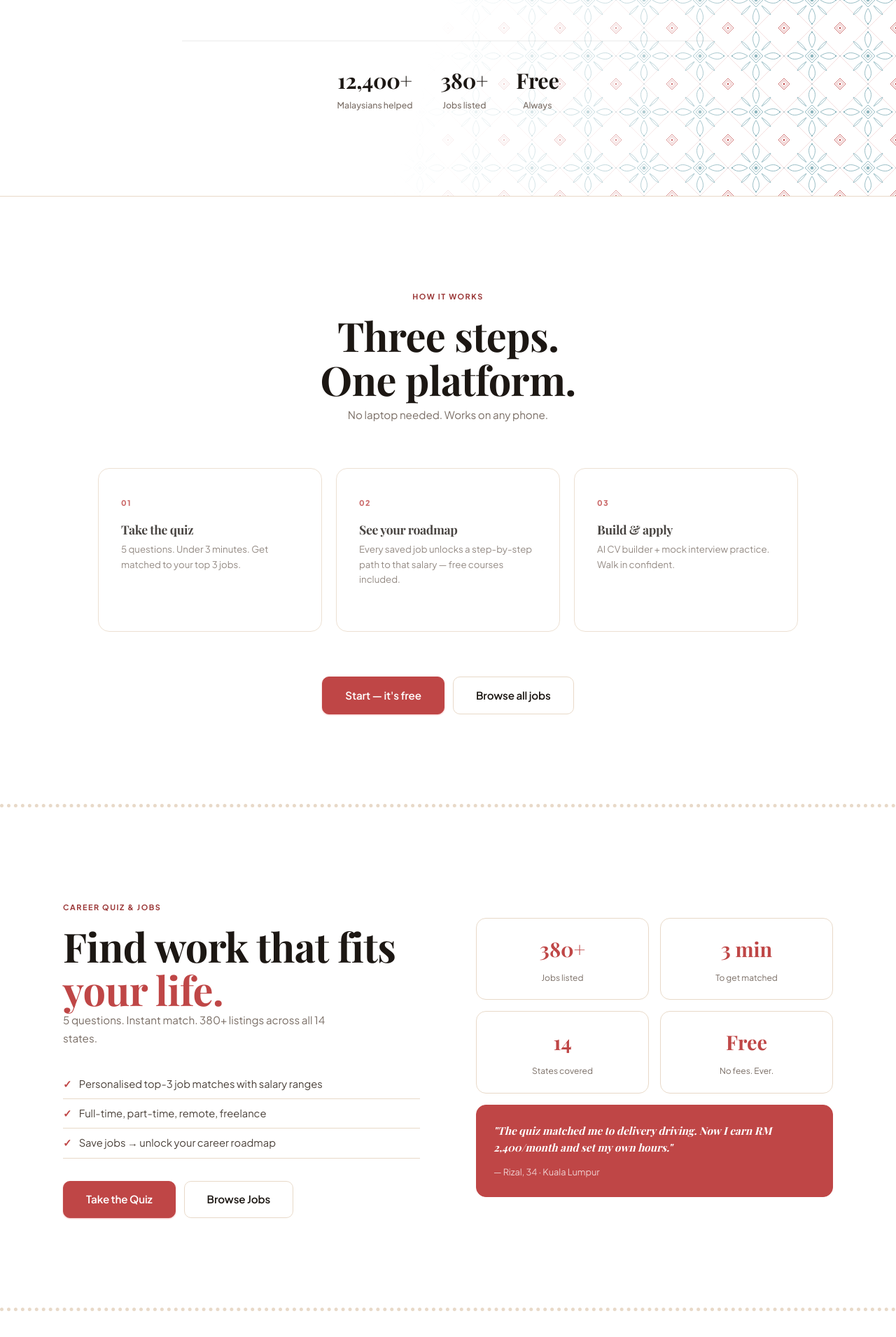
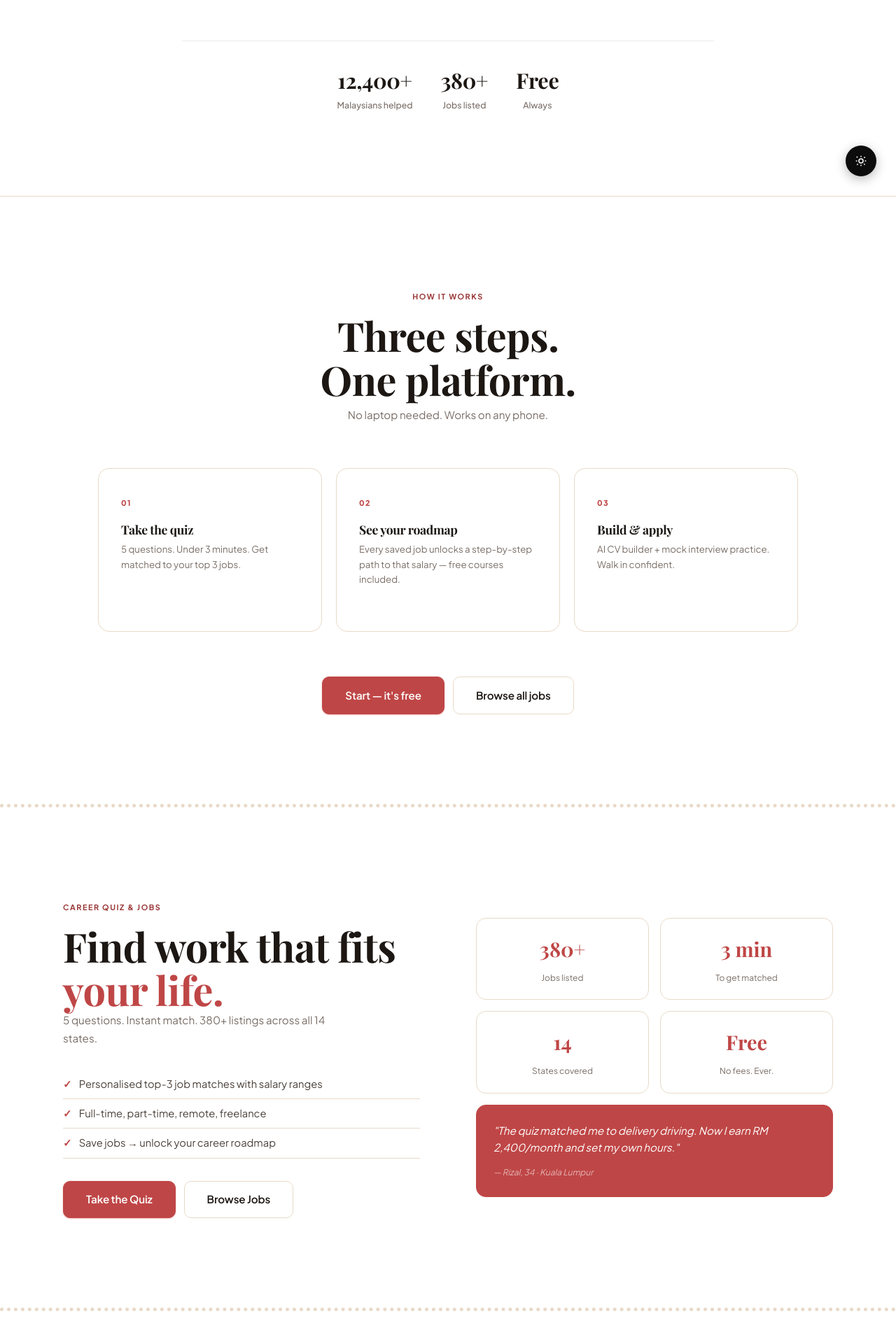
Before and after one commit to CameliaCH/NAIK, a Flask app: page / in a window 1280 px wide. Shown: the part 520-2431 px from the top of the page at 70% size. Run offline with Flask 3, Linux system fonts and the light colour scheme.

Commit message:
minor updates

```diff
--- a/static/naik.css
+++ b/static/naik.css
@@ -31,6 +31,10 @@
   --banner: #1c1713;
   --alw-dk: #0c0c0c;
   --alw-white: white;
+  --trans-cream: rgba(255, 255, 255, 0.8);
+  --trans-rose-lt: rgba(247, 228, 233, 0.9);
+  --trans-card-bg: rgba(241, 221, 221, 0.8);
+  --batik-duration: 8s;
 }
 /*:root {
   --red:     #BF4646;
@@ -445,24 +450,117 @@ section { padding: clamp(5rem,10vw,8rem) clamp(1.5rem,5vw,5rem); }
     );
     -webkit-mask-size: 300% 100%;
     mask-size: 300% 100%;
-    -webkit-mask-position: -200% 0;
-    mask-position: -200% 0;
-    animation: batik-sweep 8s ease-in-out infinite;
+    -webkit-mask-repeat: no-repeat;
+    mask-repeat: no-repeat;
+    -webkit-mask-position: 200% 0;
+    mask-position: 200% 0;
+    animation: batik-sweep var(--batik-duration, 8s) linear infinite;
   }
-
 
 @keyframes batik-sweep {
   0%   {
     opacity: 1;
+    -webkit-mask-position: 200% 0;
+    mask-position: 200% 0;
+  }
+  100% {
+    opacity: 1;
     -webkit-mask-position: -200% 0;
     mask-position: -200% 0;
   }
-  100% {
-    opacity: 1;
-    -webkit-mask-position: 200% 0;
-    mask-position: 200% 0;
+}
+
+  #batik-mount.batik-off svg {
+    animation-play-state: paused;
+    opacity: 0 !important;
   }
-}}
+}
+
+/* ── BATIK SHINE SETTINGS FAB (touch/mobile only) ─────────── */
+.batik-settings-fab {
+  display: none;
+  position: fixed;
+  bottom: 1.75rem;
+  right: 1.75rem;
+  z-index: 200;
+  flex-direction: column;
+  align-items: flex-end;
+  gap: 0.6rem;
+}
+@media (hover: none) {
+  .batik-settings-fab { display: flex; }
+}
+.batik-settings-btn {
+  width: 44px; height: 44px;
+  border-radius: 50%;
+  border: none;
+  background: var(--alw-dk);
+  color: #fff;
+  display: flex; align-items: center; justify-content: center;
+  cursor: pointer;
+  box-shadow: 0 4px 16px rgba(0,0,0,0.28);
+  transition: transform 0.15s;
+  flex-shrink: 0;
+}
+.batik-settings-btn:active { transform: scale(0.92); }
+.batik-settings-panel {
+  background: var(--cream);
+  border: 1px solid var(--border);
+  border-radius: 14px;
+  padding: 1rem 1.1rem;
+  box-shadow: 0 8px 32px rgba(0,0,0,0.16);
+  display: flex;
+  flex-direction: column;
+  gap: 0.9rem;
+  min-width: 200px;
+}
+.batik-settings-panel[hidden] { display: none; }
+.batik-settings-row {
+  display: flex;
+  align-items: center;
+  justify-content: space-between;
+  gap: 1rem;
+}
+.batik-speed-row {
+  flex-direction: column;
+  align-items: stretch;
+  gap: 0.4rem;
+}
+.batik-speed-header {
+  display: flex;
+  justify-content: space-between;
+}
+.batik-settings-label {
+  font-family: 'Plus Jakarta Sans', sans-serif;
+  font-size: 0.82rem;
+  font-weight: 600;
+  color: var(--ink);
+  white-space: nowrap;
+}
+.batik-toggle-btn {
+  font-family: 'Plus Jakarta Sans', sans-serif;
+  font-size: 0.75rem;
+  font-weight: 700;
+  padding: 0.3rem 0.9rem;
+  border-radius: 50px;
+  border: 1.5px solid var(--red);
+  background: var(--red);
+  color: #fff;
+  cursor: pointer;
+  transition: background 0.2s, color 0.2s, border-color 0.2s;
+  min-width: 44px;
+  text-align: center;
+}
+.batik-toggle-btn.off {
+  background: transparent;
+  color: var(--ink-lt);
+  border-color: var(--border);
+}
+.batik-speed-input {
+  width: 100%;
+  accent-color: var(--red);
+  cursor: pointer;
+}
 
   /* Sliding shine overlay via pseudo-element
   #batik-mount::after {
@@ -645,7 +736,7 @@ section { padding: clamp(5rem,10vw,8rem) clamp(1.5rem,5vw,5rem); }
 }
 
 .detail-stat-card {
-  background: #fff;
+  background: var(--trans-cream);
   border-radius: 14px;
   padding: 1.25rem;
   text-align: center;
@@ -668,9 +759,33 @@ section { padding: clamp(5rem,10vw,8rem) clamp(1.5rem,5vw,5rem); }
 .detail-stat-card.c-teal .n { color: var(--red); }
 .detail-stat-card.c-red   .n { color: var(--red); }
 
+.quote-card {
+  grid-column: span 2;
+  background: var(--red);
+  border: 1px solid var(--red);
+  border-radius: 14px;
+  text-align: left;
+  padding: 1.5rem;
+  color: #fff;
+  font-style: italic;
+  z-index: 5;
+}
+.quote-card .n {
+  font-size: .95rem;
+  font-style: italic;
+  color: #fff;
+  margin-bottom: .5rem;
+  display: block;
+}
+.quote-card .d {
+  color: rgba(255,255,255,0.6);
+  font-size: .75rem;
+}
+
 /* Full-width testimonial card */
 .highlight-teal {
   background: var(--red);
+  opacity:1;
   border-color: var(--red);
   text-align: left;
   padding: 1.5rem;
--- a/templates/NAIK.html
+++ b/templates/NAIK.html
@@ -54,8 +54,7 @@
   }
   .how-step {
     z-index: 5;
-    background: var(--cream);
-    opacity: 0.8;
+    background: var(--trans-cream);
     padding: 2.5rem 2rem;
     border: 1px solid var(--border);
     border-radius: 16px;
@@ -335,8 +334,8 @@
       <div class="detail-stat-card c-teal"><span class="n">3 min</span><span class="d">To get matched</span></div>
       <div class="detail-stat-card c-teal"><span class="n">14</span><span class="d">States covered</span></div>
       <div class="detail-stat-card c-teal"><span class="n">Free</span><span class="d">No fees. Ever.</span></div>
-      <div class="detail-stat-card highlight-teal" style="grid-column:span 2;">
-        <span class="n" style="font-size:.95rem;font-style:italic;margin-bottom:.5rem;display:block;">"The quiz matched me to delivery driving. Now I earn RM 2,400/month and set my own hours."</span>
+      <div class="quote-card">
+        <span class="n">"The quiz matched me to delivery driving. Now I earn RM 2,400/month and set my own hours."</span>
         <span class="d">— Rizal, 34 · Kuala Lumpur</span>
       </div>
     </div>
@@ -357,7 +356,6 @@
       </ul>
       <div style="display:flex;gap:.75rem;flex-wrap:wrap;margin-top:2rem;">
         <a href="{{ url_for('skills') }}" class="btn btn-primary btn-lg">Go to Skill Up</a>
-        <a href="{{ url_for('explore') }}" class="btn btn-teal btn-lg">Browse Jobs</a>
       </div>
     </div>
     <div class="detail-stat-grid">
@@ -365,8 +363,8 @@
       <div class="detail-stat-card c-teal"><span class="n">15 min</span><span class="d">To build your first CV</span></div>
       <div class="detail-stat-card c-teal"><span class="n">RM 750+</span><span class="d">Avg. monthly gain</span></div>
       <div class="detail-stat-card c-teal"><span class="n">Free</span><span class="d">No sign-up to start</span></div>
-      <div class="detail-stat-card highlight-teal" style="grid-column:span 2;">
-        <span class="n" style="font-size:.95rem;font-style:italic;margin-bottom:.5rem;display:block;">"The CV builder turned my market stall experience into something I was proud to send. Got called back within a week."</span>
+      <div class="quote-card">
+        <span class="n">"The CV builder turned my market stall experience into something I was proud to send. Got called back within a week."</span>
         <span class="d">— Siti Nor, 26 · Penang</span>
       </div>
     </div>
@@ -386,16 +384,15 @@
         <li>Childcare subsidies & SOCSO maternity guides</li>
         <li>Community peer groups</li>
       </ul>
-      <a href="#" class="btn btn-rose btn-lg" style="margin-top:2rem;">Open For Her</a>
     </div>
     <div class="her-stat-grid">
       <div class="her-stat-card"><span class="n">50%</span><span class="d">of Malaysian women outside the workforce</span></div>
       <div class="her-stat-card"><span class="n">1 in 3</span><span class="d">want to re-enter but don't know how</span></div>
       <div class="her-stat-card"><span class="n">RM 800+</span><span class="d">avg. monthly from home-based work</span></div>
       <div class="her-stat-card"><span class="n">Free</span><span class="d">All resources</span></div>
-      <div class="her-stat-card" style="grid-column:span 2; background:var(--red); border-color:var(--red); text-align:left; padding:1.5rem;">
-        <span class="n" style="color:#fff; font-size:.95rem; font-style:italic; margin-bottom:.5rem; display:block;">"I thought my career was over when I had my baby. NAIK showed me it was just beginning again."</span>
-        <span class="d" style="color:rgba(255,255,255,0.6); font-size:.75rem;">— Nurul, 28 · Selangor</span>
+      <div class="quote-card">
+        <span class="n">"I thought my career was over when I had my baby. NAIK showed me it was just beginning again."</span>
+        <span class="d">— Nurul, 28 · Selangor</span>
       </div>
     </div>
   </div>
@@ -472,9 +469,32 @@
   <p style="color:var(--ink-lt); font-size:.95rem; margin-bottom:2.5rem;">In Bahasa Malaysia, English & Mandarin.</p>
   <div style="display:flex; gap:.75rem; justify-content:center; flex-wrap:wrap;">
     <a href="{{ url_for('quiz') }}" class="btn btn-primary btn-lg">Take the Quiz</a>
-    <a href="{{ url_for('explore') }}" class="btn btn-lg" style="background:var(--ink); color:var(--cream); border-color:rgba(255,255,255,0.12);">Browse Jobs</a>
+    <a href="{{ url_for('explore') }}" class="btn btn-lg btn-teal">Browse Jobs</a>
   </div>
 </section>
+
+<!-- ── BATIK SHINE SETTINGS FAB (touch devices only) ── -->
+<div class="batik-settings-fab" id="batik-settings-fab">
+  <div class="batik-settings-panel" id="batik-settings-panel" hidden>
+    <div class="batik-settings-row">
+      <span class="batik-settings-label">Batik Shine</span>
+      <button id="batik-toggle" class="batik-toggle-btn" role="switch" aria-checked="true">On</button>
+    </div>
+    <div class="batik-settings-row batik-speed-row" id="batik-speed-row">
+      <div class="batik-speed-header">
+        <span class="batik-settings-label">Speed</span>
+        <span class="batik-settings-label" id="batik-speed-val">8s</span>
+      </div>
+      <input type="range" id="batik-speed-slider" min="1" max="10" step="0.5" value="8" class="batik-speed-input">
+    </div>
+  </div>
+  <button class="batik-settings-btn" id="batik-settings-btn" aria-label="Shine animation settings" aria-expanded="false">
+    <svg width="18" height="18" viewBox="0 0 24 24" fill="none" stroke="currentColor" stroke-width="2" stroke-linecap="round" stroke-linejoin="round">
+      <path d="M12 3v1m0 16v1M4.22 4.22l.71.71m13.15 13.15.71.71M3 12h1m16 0h1M4.93 19.07l.71-.71M18.36 5.64l.71-.71"/>
+      <circle cx="12" cy="12" r="4"/>
+    </svg>
+  </button>
+</div>
 
 {% endblock %}
 
@@ -781,4 +801,81 @@
 })();
 </script>
 {% endif %}
+
+<script>
+(function () {
+  var STORAGE_KEY = 'naik_batik_settings';
+  var defaults = { on: true, duration: 8 };
+
+  function load() {
+    try { return Object.assign({}, defaults, JSON.parse(localStorage.getItem(STORAGE_KEY) || '{}')); }
+    catch (e) { return Object.assign({}, defaults); }
+  }
+
+  function save(s) {
+    localStorage.setItem(STORAGE_KEY, JSON.stringify(s));
+  }
+
+  function applySettings(s) {
+    var mount = document.getElementById('batik-mount');
+    if (mount) mount.classList.toggle('batik-off', !s.on);
+    document.documentElement.style.setProperty('--batik-duration', s.duration + 's');
+  }
+
+  var settings = load();
+  applySettings(settings);
+
+  var fab      = document.getElementById('batik-settings-fab');
+  var fabBtn   = document.getElementById('batik-settings-btn');
+  var panel    = document.getElementById('batik-settings-panel');
+  var toggle   = document.getElementById('batik-toggle');
+  var slider   = document.getElementById('batik-speed-slider');
+  var valEl    = document.getElementById('batik-speed-val');
+  var speedRow = document.getElementById('batik-speed-row');
+
+  if (!fab) return;
+
+  function syncUI() {
+    var on = settings.on;
+    toggle.setAttribute('aria-checked', on ? 'true' : 'false');
+    toggle.textContent = on ? 'On' : 'Off';
+    toggle.classList.toggle('off', !on);
+    slider.value = settings.duration;
+    valEl.textContent = settings.duration + 's';
+    speedRow.style.opacity = on ? '1' : '0.4';
+    speedRow.style.pointerEvents = on ? '' : 'none';
+  }
+
+  syncUI();
+
+  fabBtn.addEventListener('click', function (e) {
+    e.stopPropagation();
+    var open = !panel.hidden;
+    panel.hidden = open;
+    fabBtn.setAttribute('aria-expanded', String(!open));
+  });
+
+  document.addEventListener('click', function (e) {
+    if (fab && !fab.contains(e.target)) panel.hidden = true;
+  });
+
+  toggle.addEventListener('click', function () {
+    settings.on = !settings.on;
+    save(settings);
+    applySettings(settings);
+    syncUI();
+  });
+
+  slider.addEventListener('input', function () {
+    settings.duration = parseFloat(slider.value);
+    valEl.textContent = settings.duration + 's';
+    document.documentElement.style.setProperty('--batik-duration', settings.duration + 's');
+  });
+
+  slider.addEventListener('change', function () {
+    settings.duration = parseFloat(slider.value);
+    save(settings);
+  });
+})();
+</script>
 {% endblock %}
--- a/templates/_nav.html
+++ b/templates/_nav.html
@@ -95,7 +95,6 @@
   <a href="{{ url_for('home') }}">{{ t('nav.home') }}</a>
   <a href="{{ url_for('explore') }}">{{ t('nav.explore') }}</a>
   <a href="{{ url_for('skills') }}">{{ t('nav.skillup') }}</a>
-  <a href="{{ url_for('home') }}#forher" class="her">{{ t('nav.forHer') }}</a>
   <a href="{{ url_for('connect') }}">Connect</a>
   {% if session.get('user_id') %}
     <a href="{{ url_for('profile') }}">{{ t('nav.myProfile') }}</a>
--- a/templates/match.html
+++ b/templates/match.html
@@ -208,7 +208,7 @@
 
 <!-- ── HERO ── -->
 <section class="mentor-hero">
-  <span class="section-label" style="color:var(--rose);">For Her · Ibu Mentor Match</span>
+  <span class="section-label" style="color:var(--rose);">Ibu Mentor Match</span>
   <h1>You don't have to<br><em style="font-style:normal;color:var(--red);">figure it out alone.</em></h1>
   <p class="sub">
     Connect with a mother who has already made the career transition you're planning.
--- a/translations/en.json
+++ b/translations/en.json
@@ -140,9 +140,9 @@
     "testi2Quote": "NAIK's CV builder turned my market stall experience into something I was proud to send to employers. I got called back within a week.",
     "testi2Name": "Siti Nor, 26",
     "testi2Role": "Retail Executive · Penang",
-    "testi3Quote": "I hadn't worked in four years after my second child. NAIK's 'For Her' section showed me flexible jobs near my area and helped me write my first CV. Now I tutor during school hours.",
-    "testi3Name": "Farah, 31",
-    "testi3Role": "Home Tutor · Johor Bahru",
+    "testi3Quote": "I'd never done a real interview before. I practiced with NAIK's AI mock interview every night for a week — when the real one came, I wasn't even nervous. I got the job.",
+    "testi3Name": "Aiman, 22",
+    "testi3Role": "Customer Service Executive · Johor Bahru",
     "teamLabel": "Our Team",
     "teamHeading": "Built by Malaysians, for Malaysians",
     "teamDesc": "A small team of students and professionals who believe everyone deserves a fair chance at economic dignity.",
--- a/translations/ms.json
+++ b/translations/ms.json
@@ -140,9 +140,9 @@
     "testi2Quote": "Pembina CV NAIK mengubah pengalaman gerai pasar saya menjadi sesuatu yang saya bangga hantar kepada majikan. Saya dipanggil semula dalam masa seminggu.",
     "testi2Name": "Siti Nor, 26",
     "testi2Role": "Eksekutif Runcit · Pulau Pinang",
-    "testi3Quote": "Saya tidak bekerja selama empat tahun selepas anak kedua. Bahagian 'Untuk Dia' NAIK tunjukkan kerja fleksibel berdekatan kawasan saya dan bantu saya tulis CV pertama. Kini saya mengajar tuisyen waktu sekolah.",
-    "testi3Name": "Farah, 31",
-    "testi3Role": "Tutor Rumah · Johor Bahru",
+    "testi3Quote": "Saya tak pernah buat temuduga betul-betul sebelum ni. Saya latih diri dengan AI mock interview NAIK setiap malam seminggu — masa temuduga sebenar datang, saya langsung tak nervous. Saya dapat kerja tu.",
+    "testi3Name": "Aiman, 22",
+    "testi3Role": "Eksekutif Perkhidmatan Pelanggan · Johor Bahru",
     "teamLabel": "Pasukan Kami",
     "teamHeading": "Dibina oleh Rakyat Malaysia, untuk Rakyat Malaysia",
     "teamDesc": "Pasukan kecil pelajar dan profesional yang percaya semua orang layak mendapat peluang yang adil untuk maruah ekonomi.",
```
Also changed, not shown: other parts of static/naik.css (+20 -16 lines).
